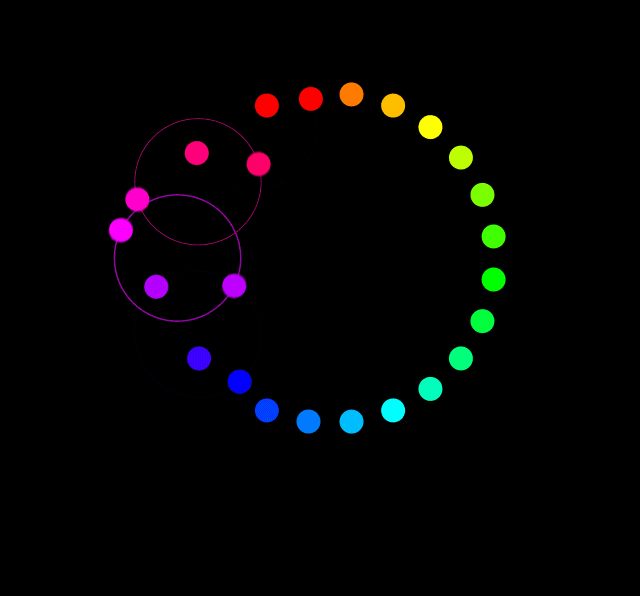
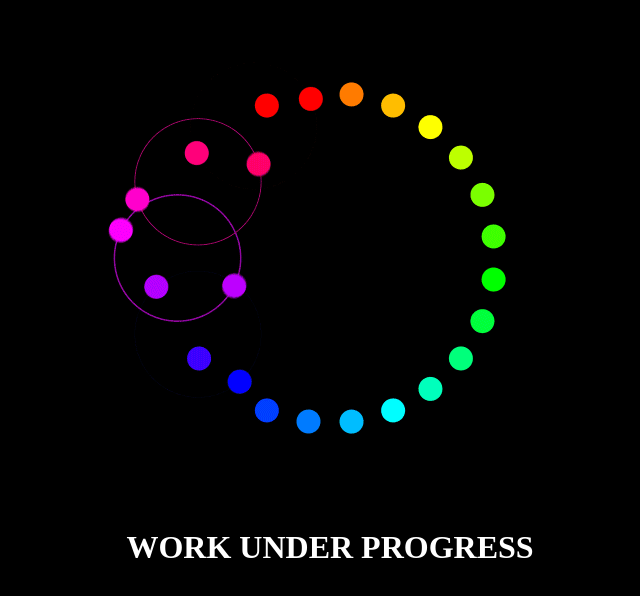
Before and after one commit to SriAbhay/shoplegale, a plain HTML site: page index.html in a window 1280 px wide. Shown: the whole page, without its empty margins (310-950 px from the left). Drawn offline with Linux system fonts and the light colour scheme.

Commit message:
Update index.html

```diff
--- a/index.html
+++ b/index.html
@@ -2,6 +2,6 @@
 <body bgcolor="black">
   <center>
     <img src="animation.gif">
-<h1>WORK UNDER PROGRESS </h1>
+<h1><font color="white">WORK UNDER PROGRESS</font></h1>
 </body>
 </html>
```
